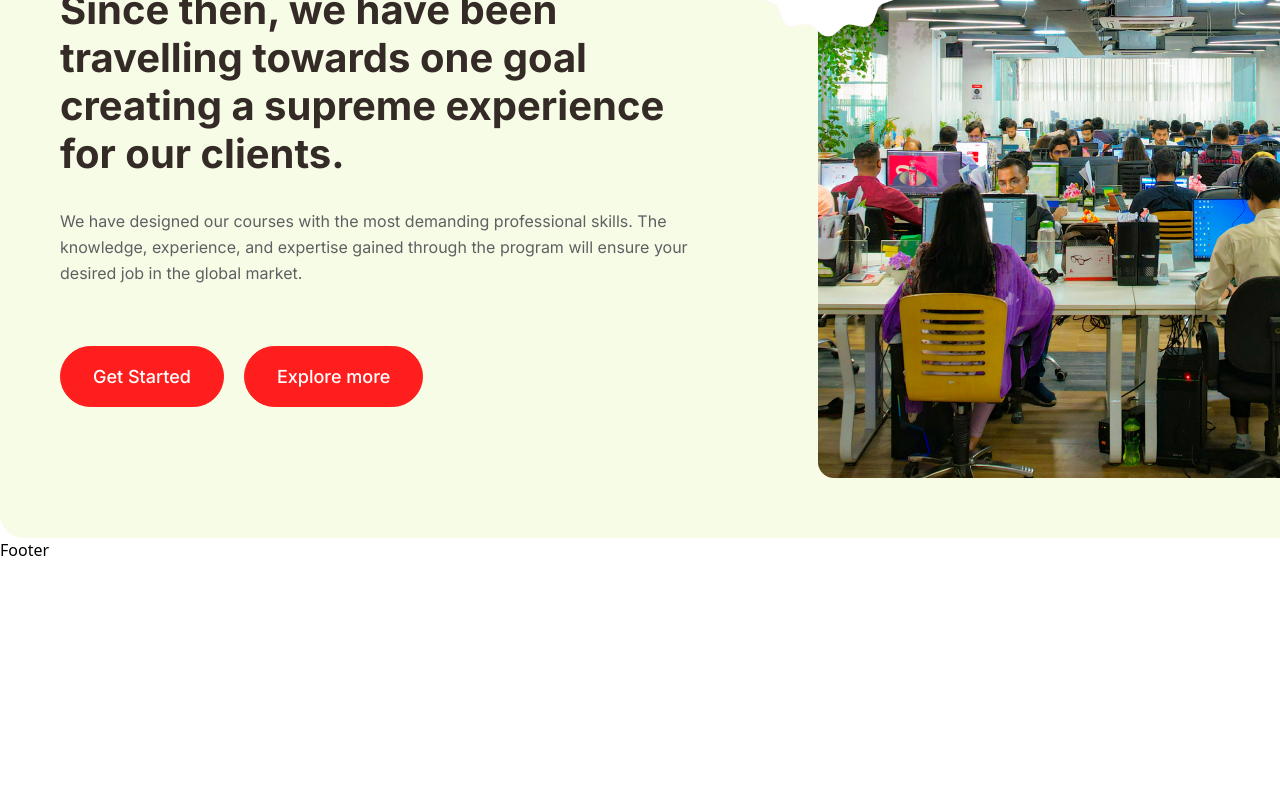
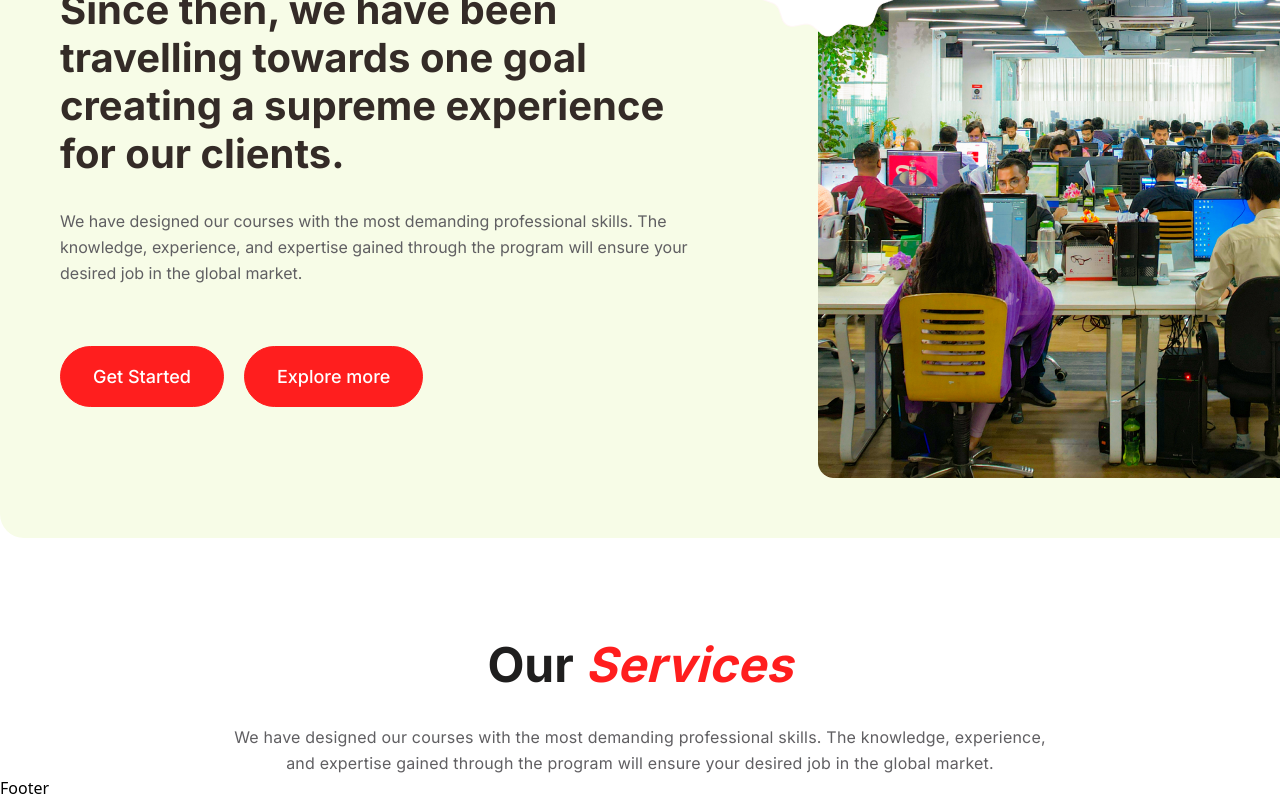
Before and after one commit to shoumen-shomu/creative-it-canada, a Next.js app: page / in a window 1280 px wide. Shown: the part 1546-2346 px from the top of the page. Before the commit the page ends 2108 px from the top, so only its background shows below. Built offline with nearby package versions, Linux system fonts and the light colour scheme; a web font is replaced by a local one.

Commit message:
Service Heading Added

```diff
--- /dev/null
+++ b/src/app/components/layouts/home/Service.jsx
@@ -0,0 +1,31 @@
+import React from "react";
+import Container from "../../Container";
+
+const Service = () => {
+  return (
+    <>
+      <section>
+        <div className="mt-25">
+          <Container>
+            <div className="text-center">
+              <h2 className="font-inter font-bold text-[48px] text-[#1F1E1E] leading-13.5 pb-[32px]">
+                Our{" "}
+                <span className="font-tri font-bold text-[48px] text-primary leading-13.5 tracking-[0.2px] italic">
+                  Services
+                </span>
+              </h2>
+              <p className="w-204.25 font-inter font-normal text-base text-[#605F62] leading-6.5 tracking-[0.2px] mx-auto">
+                We have designed our courses with the most demanding
+                professional skills. The knowledge, experience, and expertise
+                gained through the program will ensure your desired job in the
+                global market.
+              </p>
+            </div>
+          </Container>
+        </div>
+      </section>
+    </>
+  );
+};
+
+export default Service;
--- a/src/app/page.jsx
+++ b/src/app/page.jsx
@@ -2,6 +2,7 @@ import React from 'react'
 import Banner from './components/layouts/home/Banner'
 import Achievement from './components/layouts/home/Achievement'
 import About from './components/layouts/home/About'
+import Service from './components/layouts/home/Service'
 
 const page = () => {
   return (
@@ -9,6 +10,7 @@ const page = () => {
       <Banner/>
       <Achievement/>
       <About/>
+      <Service/>
     </main>
   )
 }
```
